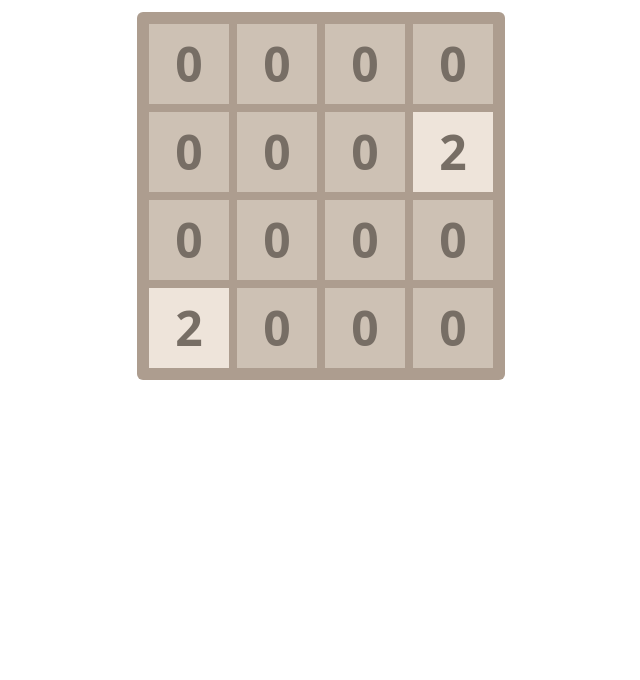
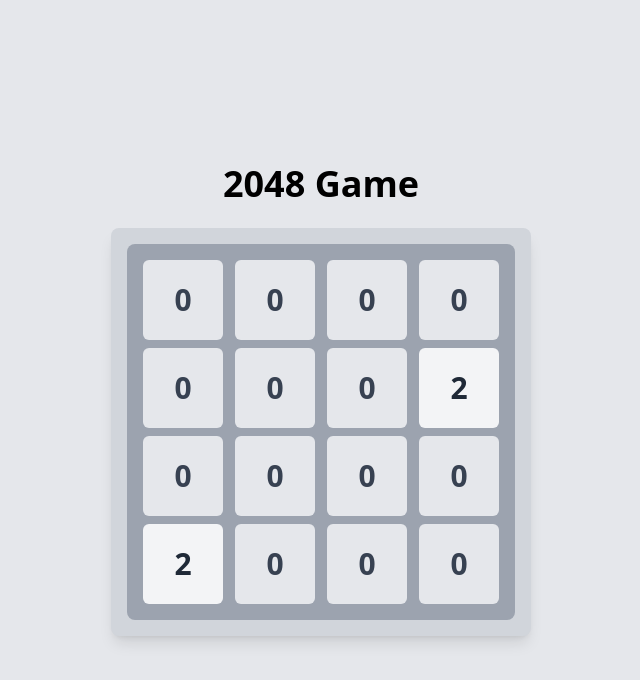
Before and after one commit to shinbae93/2048, a React (Create React App) app: page / in a window 1280 px wide. Shown: the top 680 px of the page, without its empty margins (319-959 px from the left). Built offline with nearby package versions, Linux system fonts and the light colour scheme.

Commit message:
feat: add styling + check game won/game over

```diff
--- a/src/App.tsx
+++ b/src/App.tsx
@@ -2,12 +2,9 @@ import { useEffect, useState } from 'react'
 import { Block } from './components/Block'
 
 function App() {
-  const [data, setData] = useState([
-    [0, 0, 0, 0],
-    [0, 0, 0, 0],
-    [0, 0, 0, 0],
-    [0, 0, 0, 0],
-  ])
+  const [data, setData] = useState(createEmptyBoard())
+  const [gameOver, setGameOver] = useState(false)
+  const [gameWon, setGameWon] = useState(false)
 
   useEffect(() => {
     initialize()
@@ -45,21 +42,24 @@ function App() {
     if (newBoard.toString() !== data.toString()) {
       addNewNumber(newBoard)
       setData(newBoard)
+
+      if (checkWin(newBoard)) {
+        setGameWon(true)
+      } else if (isGameOver(newBoard)) {
+        setGameOver(true)
+      }
     }
   }
 
   function initialize() {
-    let board = [
-      [0, 0, 0, 0],
-      [0, 0, 0, 0],
-      [0, 0, 0, 0],
-      [0, 0, 0, 0],
-    ]
+    let board = createEmptyBoard()
 
     addNewNumber(board)
     addNewNumber(board)
 
     setData(board)
+    setGameOver(false)
+    setGameWon(false)
   }
 
   function addNewNumber(board: number[][]) {
@@ -141,17 +141,74 @@ function App() {
     }
   }
 
+  function createEmptyBoard() {
+    return [
+      [0, 0, 0, 0],
+      [0, 0, 0, 0],
+      [0, 0, 0, 0],
+      [0, 0, 0, 0],
+    ]
+  }
+
+  const isGameOver = (board: number[][]) => {
+    for (let row = 0; row < 4; row++) {
+      for (let col = 0; col < 4; col++) {
+        if (
+          board[row][col] === 0 ||
+          (col < 3 && board[row][col] === board[row][col + 1]) ||
+          (row < 3 && board[row][col] === board[row + 1][col])
+        ) {
+          return false
+        }
+      }
+    }
+
+    return true
+  }
+
+  const checkWin = (board: number[][]) => {
+    for (let row of board) {
+      if (row.includes(2048)) return true
+    }
+    return false
+  }
+
   return (
-    <div className="m-auto w-max p-2 mt-3 rounded-md bg-[#AD9D8F]">
-      {data.map((row, rowIndex) => {
-        return (
-          <div className="flex" key={rowIndex}>
-            {row.map((num, index) => (
-              <Block num={num} key={index}></Block>
-            ))}
+    <div className="flex flex-col items-center justify-center min-h-screen bg-gray-200">
+      <h1 className="text-4xl font-bold mb-6">2048 Game</h1>
+      <div className="relative bg-gray-300 p-4 rounded-lg shadow-lg">
+        {gameOver && (
+          <div className="absolute inset-0 flex flex-col items-center justify-center bg-gray-300 bg-opacity-80 rounded-lg z-10">
+            <h2 className="text-3xl font-bold text-gray-700 mb-4">
+              Game Over!
+            </h2>
+            <button
+              onClick={initialize}
+              className="px-4 py-2 bg-red-500 text-white text-lg font-semibold rounded-lg hover:bg-red-600">
+              Restart
+            </button>
           </div>
-        )
-      })}
+        )}
+        {gameWon && (
+          <div className="absolute inset-0 flex flex-col items-center justify-center bg-gray-300 bg-opacity-80 rounded-lg z-10">
+            <h2 className="text-3xl font-bold text-gray-700 mb-4">You Win!</h2>
+            <button
+              onClick={initialize}
+              className="px-4 py-2 bg-green-500 text-white text-lg font-semibold rounded-lg hover:bg-green-600">
+              Restart
+            </button>
+          </div>
+        )}
+        <div className="grid gap-2 bg-gray-400 p-4 rounded-lg">
+          {data.map((row, rowIndex) => (
+            <div key={rowIndex} className="grid grid-cols-4 gap-3">
+              {row.map((value, colIndex) => (
+                <Block key={colIndex} num={value} />
+              ))}
+            </div>
+          ))}
+        </div>
+      </div>
     </div>
   )
 }
--- a/src/common/constants.ts
+++ b/src/common/constants.ts
@@ -1,16 +1,16 @@
 export const tileStyles: {
-  [key: number]: { backgroundColor: string; color: string }
+  [key: number]: string
 } = {
-  0: { backgroundColor: '#cdc1b4', color: '#776e65' },
-  2: { backgroundColor: '#eee4da', color: '#776e65' },
-  4: { backgroundColor: '#ede0c8', color: '#776e65' },
-  8: { backgroundColor: '#f2b179', color: '#f9f6f2' },
-  16: { backgroundColor: '#f59563', color: '#f9f6f2' },
-  32: { backgroundColor: '#f67c5f', color: '#f9f6f2' },
-  64: { backgroundColor: '#f65e3b', color: '#f9f6f2' },
-  128: { backgroundColor: '#edcf72', color: '#f9f6f2' },
-  256: { backgroundColor: '#edcc61', color: '#f9f6f2' },
-  512: { backgroundColor: '#edc850', color: '#f9f6f2' },
-  1024: { backgroundColor: '#edc53f', color: '#f9f6f2' },
-  2048: { backgroundColor: '#edc22e', color: '#f9f6f2' },
+  0: 'bg-gray-200 text-gray-700',
+  2: 'bg-gray-100 text-gray-800',
+  4: 'bg-gray-300 text-gray-800',
+  8: 'bg-yellow-400 text-white',
+  16: 'bg-orange-400 text-white',
+  32: 'bg-orange-500 text-white',
+  64: 'bg-orange-600 text-white',
+  128: 'bg-yellow-300 text-white',
+  256: 'bg-yellow-500 text-white',
+  512: 'bg-yellow-600 text-white',
+  1024: 'bg-yellow-700 text-white',
+  2048: 'bg-green-500 text-white',
 } as const
--- a/src/components/Block.tsx
+++ b/src/components/Block.tsx
@@ -7,8 +7,9 @@ interface Props {
 export const Block = ({ num }: Props) => {
   return (
     <div
-      className="w-20 h-20 bg-[lightgray] m-1 flex justify-center items-center text-5xl font-bold text-white"
-      style={getBlockStyle(num)}>
+      className={`flex items-center justify-center h-20 w-20 rounded-md text-3xl font-bold ${getBlockStyle(
+        num
+      )}`}>
       {num}
     </div>
   )
--- a/src/utils/index.ts
+++ b/src/utils/index.ts
@@ -1,4 +1,4 @@
 import { tileStyles } from '../common/constants'
 
 export const getBlockStyle = (value: number) =>
-  tileStyles[value] || { backgroundColor: '#3c3a32', color: '#f9f6f2' }
+  tileStyles[value] || 'bg-gray-800 text-white'
```
